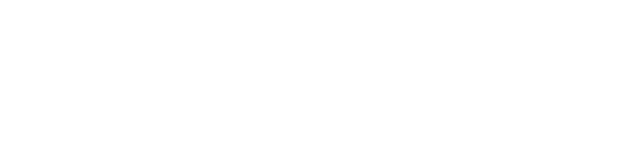
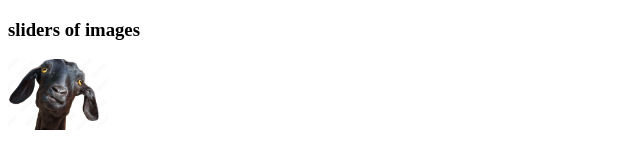
Before and after one commit to AbdulALWasI/my-fourth-repo, a plain HTML site: page index.html in a window 1280 px wide. Shown: the whole page, without its empty margins (0-640 px from the left). Drawn offline with Linux system fonts and the light colour scheme.

Commit message:
added a chagol pic

```diff
--- a/index.html
+++ b/index.html
@@ -4,8 +4,10 @@
     <meta charset="UTF-8">
     <meta name="viewport" content="width=device-width, initial-scale=1.0">
     <title>My Fourth Repo</title>
+    <link rel="stylesheet" href="styles/sliders.css">
 </head>
 <body>
-
+    <h3>sliders of images</h3>
+    <img src="images/Chagol.PNG.png" alt="">
 </body>
 </html>
--- /dev/null
+++ b/styles/sliders.css
@@ -0,0 +1,3 @@
+img{
+    width: 100px;
+}
```
Also changed, not shown: images/Chagol.PNG.png (added).
